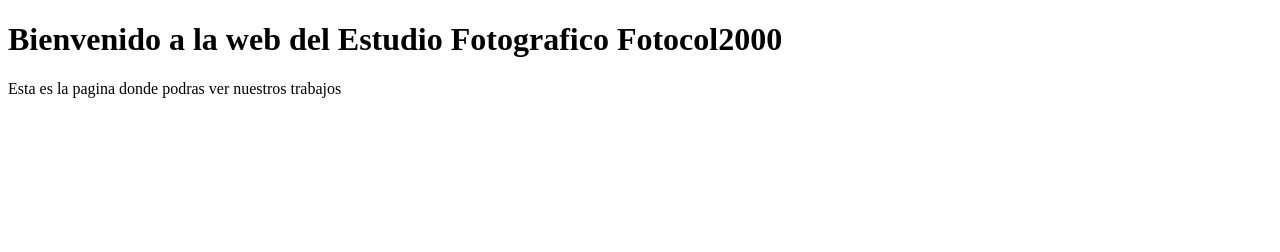
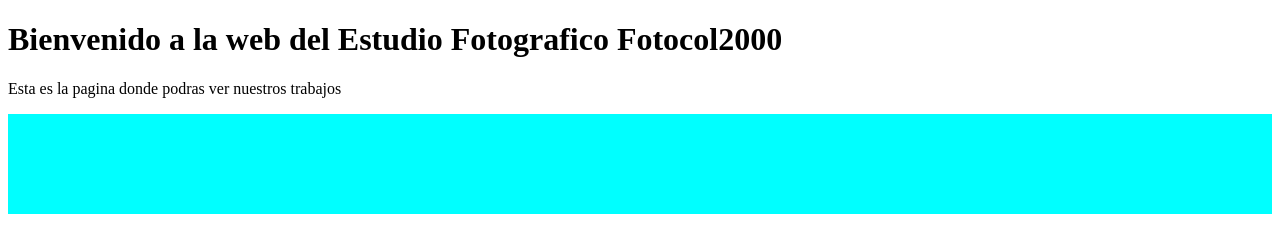
Before and after one commit to AlanAntonio21/pagina-web, a plain HTML site: page index.html in a window 1280 px wide. Drawn offline with Linux system fonts and the light colour scheme.

Commit message:
Cambio de color

```diff
--- a/index.html
+++ b/index.html
@@ -8,5 +8,7 @@
 <body>
     <h1>Bienvenido a la web del Estudio Fotografico Fotocol2000</h1>
     <p>Esta es la pagina donde podras ver nuestros trabajos</p>
+
+    <main style="background-color: aqua; width: 100%; height: 100px;"></main>
 </body>
 </html>
```
